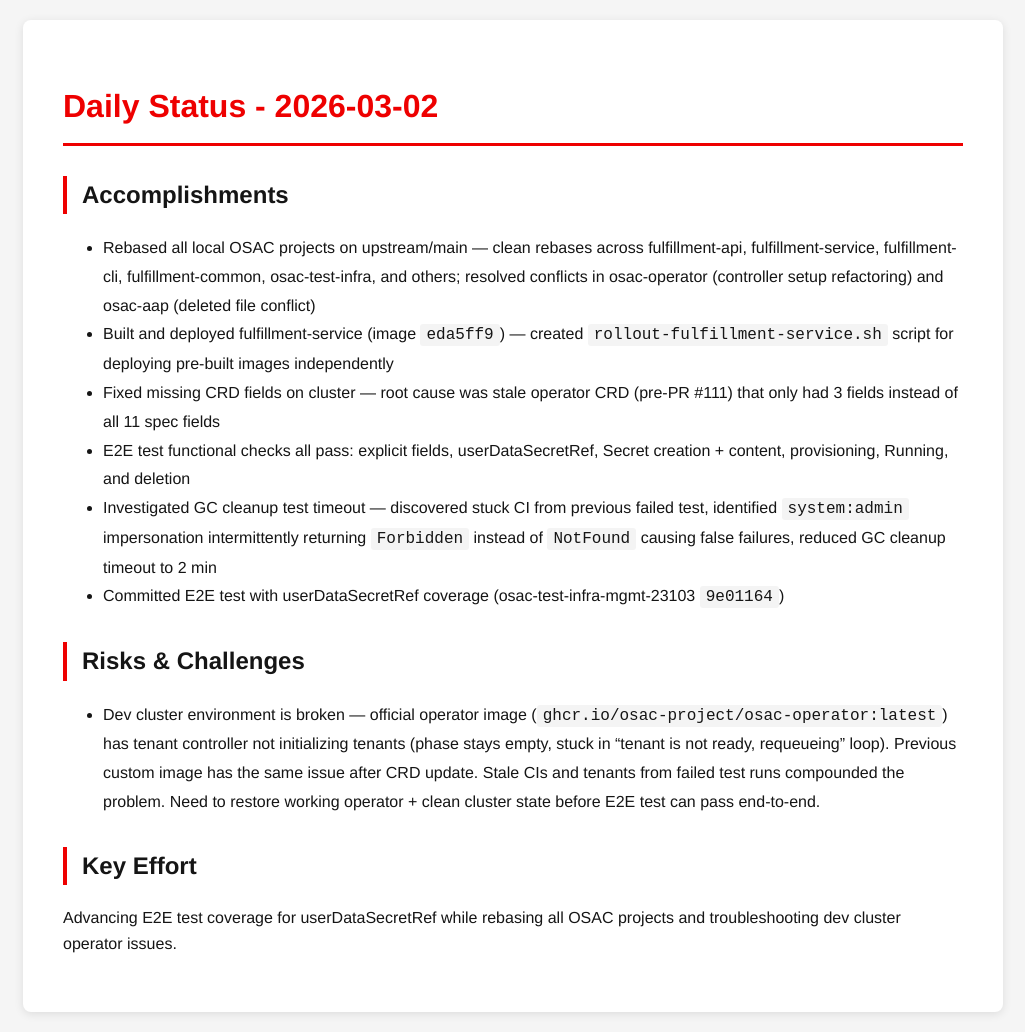
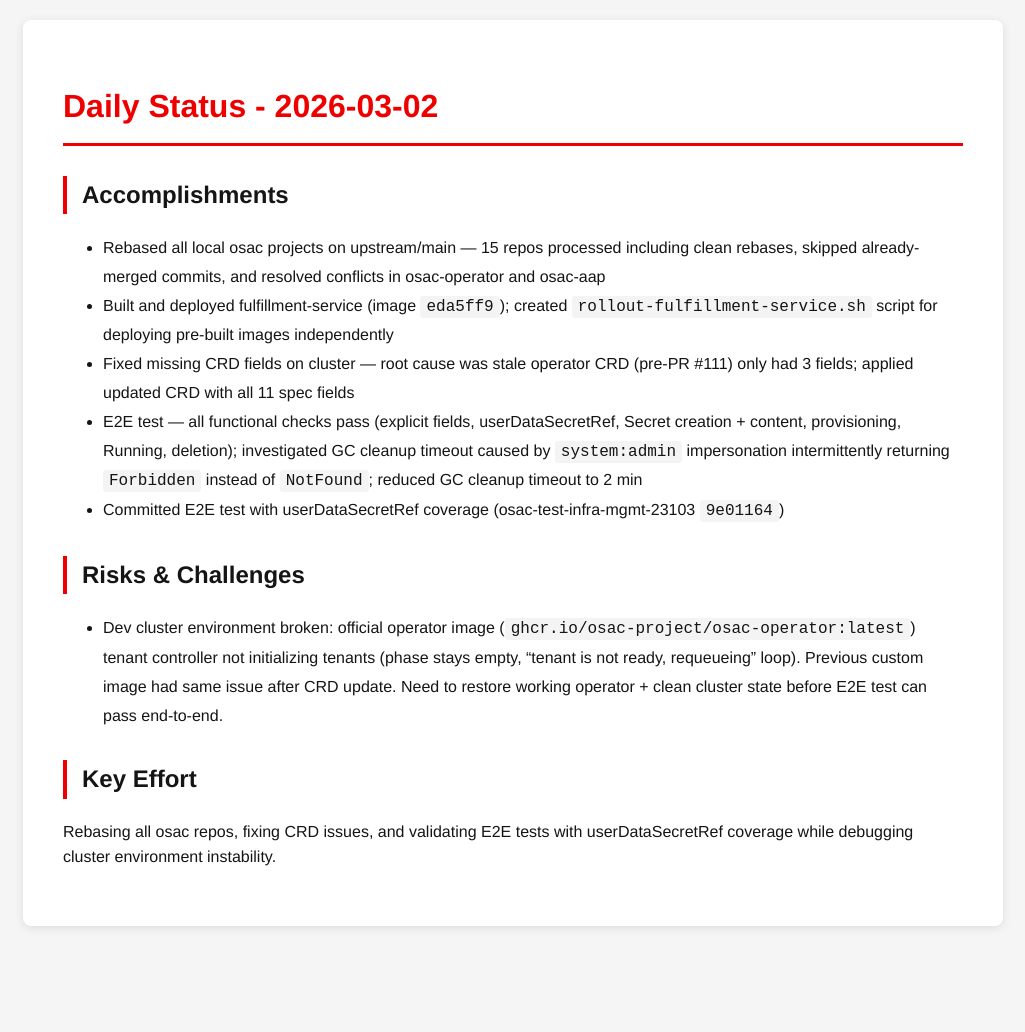
Before and after one commit to tzvatot/daily-status, a Jekyll site: the page built from 2026-03-02.md, in a window 1280 px wide. Shown: the whole page, without its empty margins (127-1152 px from the left). Built offline with Jekyll 4.4.1, drawn with Linux system fonts in a browser that asks for light colours; after the commit the page ends 946 px from its top, so only the background shows below that.

Commit message:
Daily status update - 2026-03-02

```diff
--- a/2026-03-02.md
+++ b/2026-03-02.md
@@ -7,15 +7,14 @@ date: 2026-03-02
 # Daily Status - 2026-03-02
 
 ## Accomplishments
-- Rebased all local OSAC projects on upstream/main — clean rebases across fulfillment-api, fulfillment-service, fulfillment-cli, fulfillment-common, osac-test-infra, and others; resolved conflicts in osac-operator (controller setup refactoring) and osac-aap (deleted file conflict)
-- Built and deployed fulfillment-service (image `eda5ff9`) — created `rollout-fulfillment-service.sh` script for deploying pre-built images independently
-- Fixed missing CRD fields on cluster — root cause was stale operator CRD (pre-PR #111) that only had 3 fields instead of all 11 spec fields
-- E2E test functional checks all pass: explicit fields, userDataSecretRef, Secret creation + content, provisioning, Running, and deletion
-- Investigated GC cleanup test timeout — discovered stuck CI from previous failed test, identified `system:admin` impersonation intermittently returning `Forbidden` instead of `NotFound` causing false failures, reduced GC cleanup timeout to 2 min
+- Rebased all local osac projects on upstream/main — 15 repos processed including clean rebases, skipped already-merged commits, and resolved conflicts in osac-operator and osac-aap
+- Built and deployed fulfillment-service (image `eda5ff9`); created `rollout-fulfillment-service.sh` script for deploying pre-built images independently
+- Fixed missing CRD fields on cluster — root cause was stale operator CRD (pre-PR #111) only had 3 fields; applied updated CRD with all 11 spec fields
+- E2E test — all functional checks pass (explicit fields, userDataSecretRef, Secret creation + content, provisioning, Running, deletion); investigated GC cleanup timeout caused by `system:admin` impersonation intermittently returning `Forbidden` instead of `NotFound`; reduced GC cleanup timeout to 2 min
 - Committed E2E test with userDataSecretRef coverage (osac-test-infra-mgmt-23103 `9e01164`)
 
 ## Risks & Challenges
-- Dev cluster environment is broken — official operator image (`ghcr.io/osac-project/osac-operator:latest`) has tenant controller not initializing tenants (phase stays empty, stuck in "tenant is not ready, requeueing" loop). Previous custom image has the same issue after CRD update. Stale CIs and tenants from failed test runs compounded the problem. Need to restore working operator + clean cluster state before E2E test can pass end-to-end.
+- Dev cluster environment broken: official operator image (`ghcr.io/osac-project/osac-operator:latest`) tenant controller not initializing tenants (phase stays empty, "tenant is not ready, requeueing" loop). Previous custom image had same issue after CRD update. Need to restore working operator + clean cluster state before E2E test can pass end-to-end.
 
 ## Key Effort
-Advancing E2E test coverage for userDataSecretRef while rebasing all OSAC projects and troubleshooting dev cluster operator issues.
+Rebasing all osac repos, fixing CRD issues, and validating E2E tests with userDataSecretRef coverage while debugging cluster environment instability.
```
